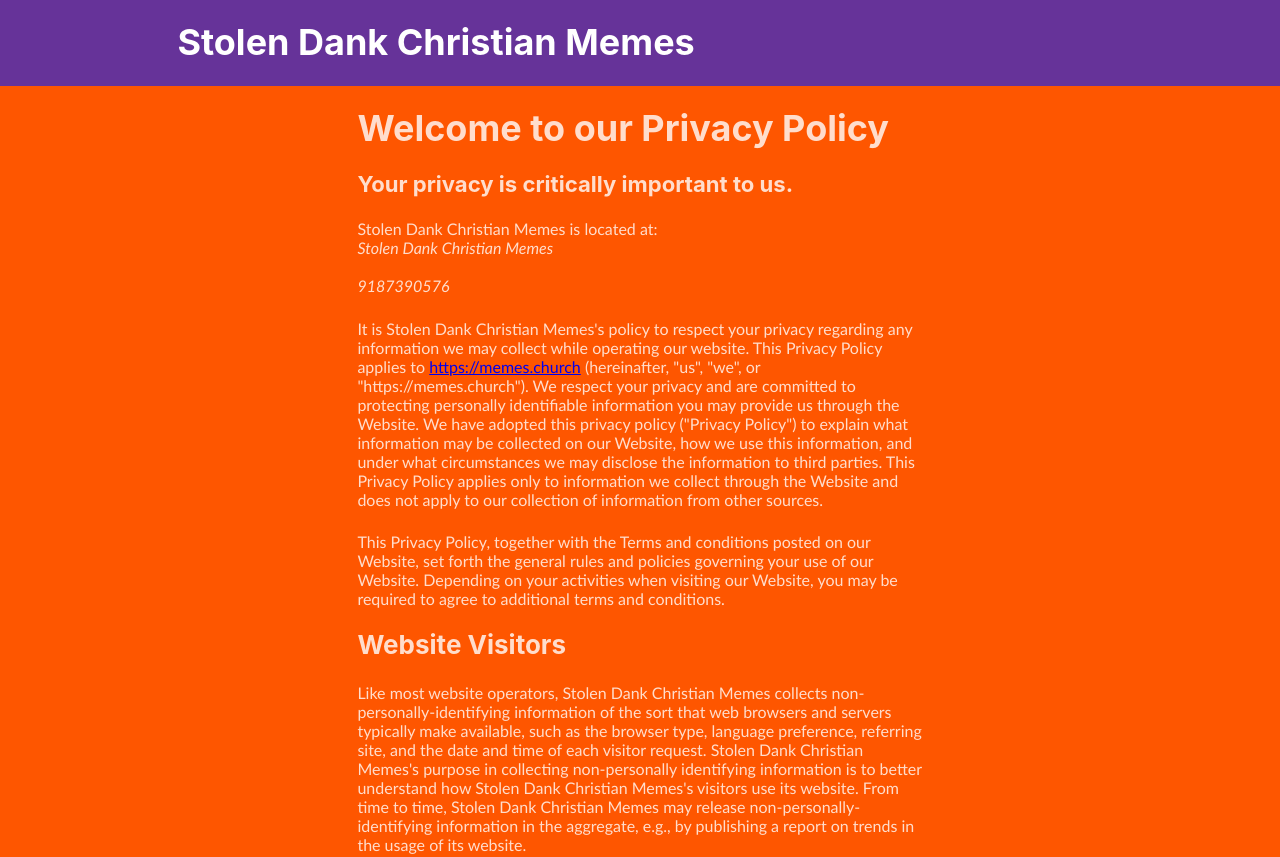
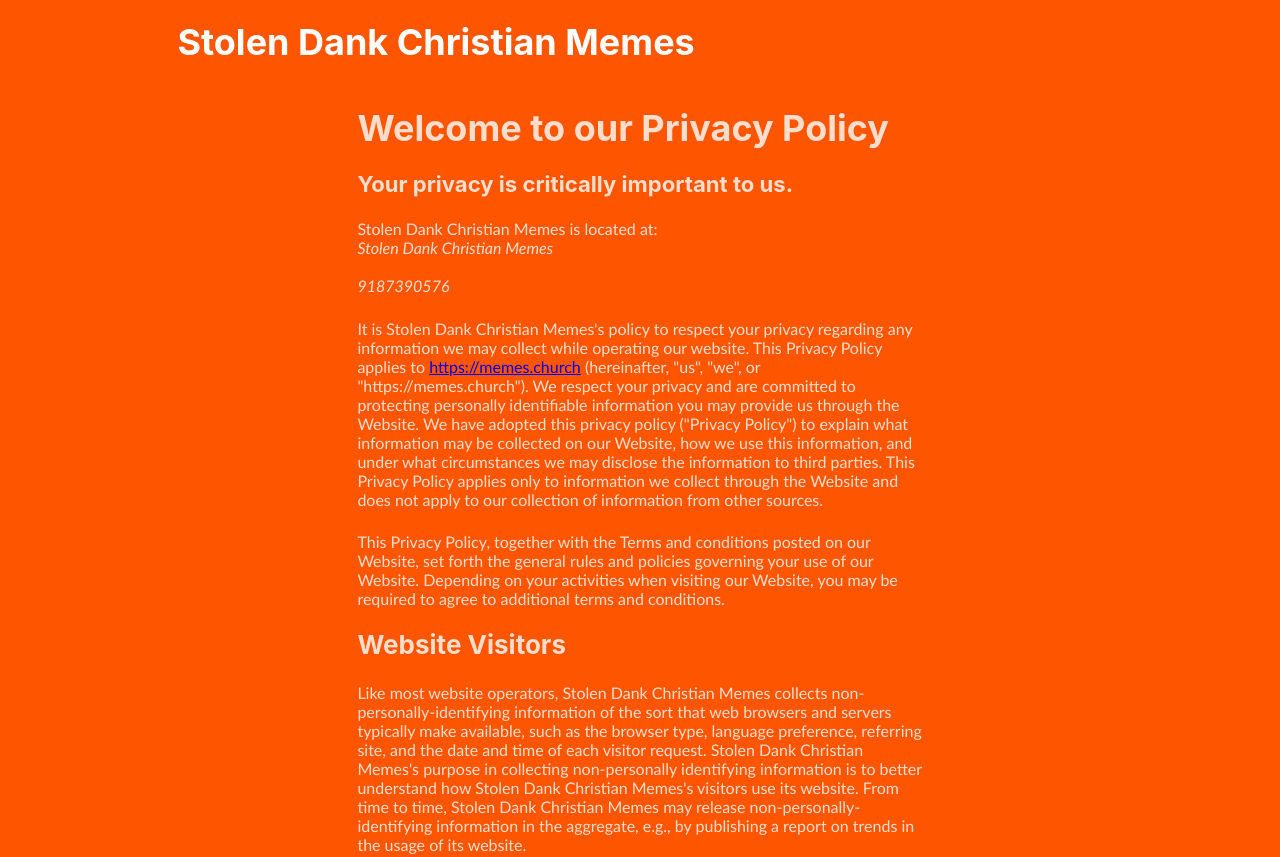
Before and after one commit to ThatGuySam/stolen-website, a Gatsby site: page /docs/privacy-policy in a window 1280 px wide. Shown: the top 857 px of the page. Built offline with nearby package versions, Linux system fonts and the light colour scheme; Gatsby itself is replaced by a stand-in of ours; a web font is replaced by a local one.

Commit message:
Remove bg color from header

```diff
--- a/src/components/header.js
+++ b/src/components/header.js
@@ -5,7 +5,6 @@
 const Header = ({ siteTitle }) => (
   <header
     style={{
-      background: `rebeccapurple`,
       marginBottom: `1.45rem`,
     }}
   >
```
